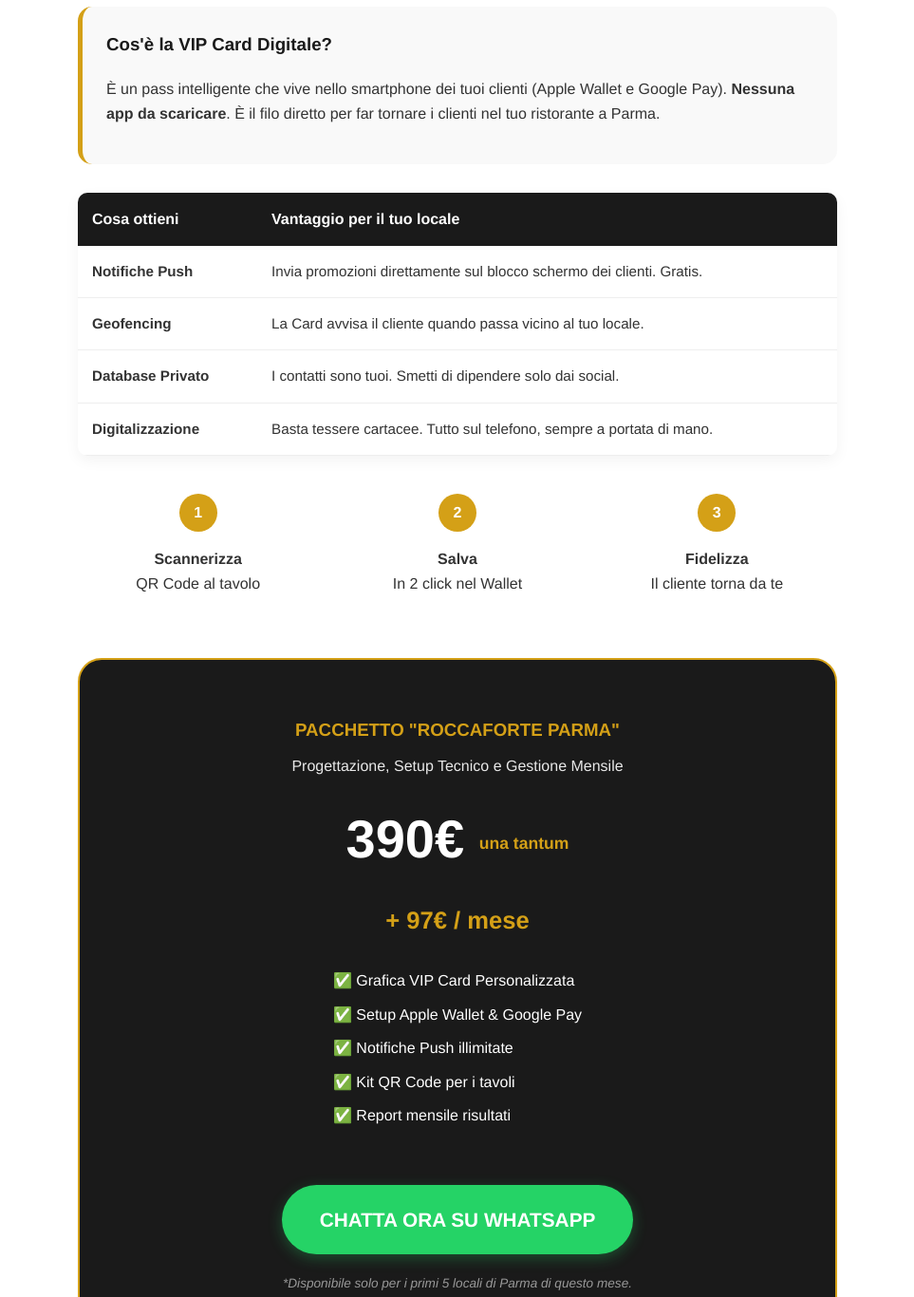
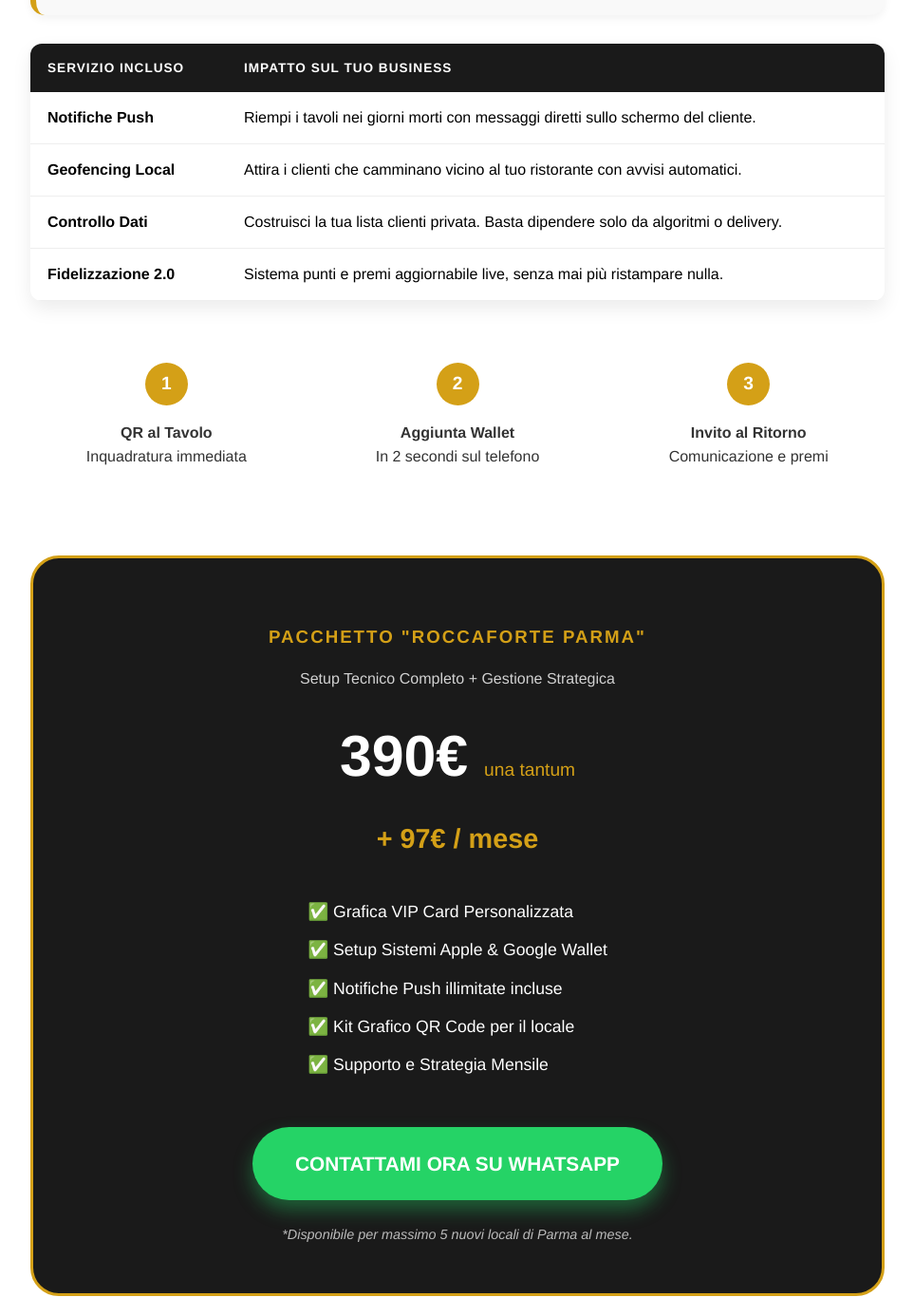
Before and after one commit to metodoessenzialestudio-netizen/Alessandro-Agnetti, a plain HTML site: page index.html in a window 1280 px wide. Shown: the part 222-1588 px from the top of the page at 95% size, without its empty margins (158-1121 px from the left). Drawn offline with Linux system fonts and the light colour scheme.

Commit message:
Update index.html

```diff
--- a/index.html
+++ b/index.html
@@ -1,6 +1,3 @@
-<!DOCTYPE html>
-<html lang="it">
-<head>
 <script async src="https://www.googletagmanager.com/gtag/js?id=G-D5DL2Z7BMP"></script>
 <script>
   window.dataLayer = window.dataLayer || [];
@@ -9,122 +6,105 @@
   gtag('config', 'G-D5DL2Z7BMP');
 </script>
 
-    <meta charset="UTF-8">
-    <meta name="viewport" content="width=device-width, initial-scale=1.0">
-    <title>VIP Card Digitale - Metodo Essenziale</title>
 <style>
-        .vip-section { font-family: 'Helvetica Neue', Helvetica, Arial, sans-serif; line-height: 1.6; color: #333; background-color: #ffffff; padding: 40px 20px; }
-        .vip-container { max-width: 800px; margin: 0 auto; }
-        .vip-header { text-align: center; margin-bottom: 50px; }
-        .vip-header h2 { font-size: 2.2rem; color: #1a1a1a; margin-bottom: 10px; text-transform: uppercase; letter-spacing: 1px; }
-        .vip-header p { font-size: 1.1rem; color: #d4a017; font-weight: bold; }
+    .vip-integration { font-family: 'Helvetica Neue', Helvetica, Arial, sans-serif; line-height: 1.6; color: #333; padding: 40px 0; }
+    .vip-wrap { max-width: 900px; margin: 0 auto; padding: 0 20px; }
 
-        .feature-box { background: #f9f9f9; padding: 25px; border-radius: 15px; margin-bottom: 30px; border-left: 5px solid #d4a017; }
-        .feature-box h3 { margin-top: 0; color: #1a1a1a; }
+    .vip-info-box { background: #f9f9f9; padding: 30px; border-radius: 15px; margin-bottom: 30px; border-left: 6px solid #d4a017; box-shadow: 0 4px 10px rgba(0,0,0,0.05); }
+    .vip-info-box h3 { margin-top: 0; color: #1a1a1a; font-size: 1.5rem; }
 
-        .vip-table { width: 100%; border-collapse: collapse; margin: 30px 0; background: #fff; box-shadow: 0 5px 15px rgba(0,0,0,0.05); border-radius: 10px; overflow: hidden; }
-        .vip-table th { background: #1a1a1a; color: #fff; padding: 15px; text-align: left; }
-        .vip-table td { padding: 15px; border-bottom: 1px solid #eee; font-size: 0.95rem; }
+    .vip-table-res { width: 100%; border-collapse: collapse; margin: 30px 0; background: #fff; border-radius: 12px; overflow: hidden; box-shadow: 0 8px 20px rgba(0,0,0,0.08); }
+    .vip-table-res th { background: #1a1a1a; color: #fff; padding: 18px; text-align: left; text-transform: uppercase; font-size: 0.85rem; letter-spacing: 1px; }
+    .vip-table-res td { padding: 18px; border-bottom: 1px solid #eee; font-size: 1rem; }
 
-        .steps-container { display: flex; flex-wrap: wrap; justify-content: space-between; gap: 20px; margin: 40px 0; text-align: center; }
-        .step { flex: 1; min-width: 200px; }
-        .step-number { background: #d4a017; color: #fff; width: 40px; height: 40px; border-radius: 50%; display: flex; align-items: center; justify-content: center; margin: 0 auto 15px; font-weight: bold; }
+    .process-steps { display: flex; flex-wrap: wrap; justify-content: space-between; gap: 20px; margin: 50px 0; text-align: center; }
+    .process-step { flex: 1; min-width: 200px; padding: 15px; }
+    .num-circle { background: #d4a017; color: #fff; width: 45px; height: 45px; border-radius: 50%; display: flex; align-items: center; justify-content: center; margin: 0 auto 15px; font-weight: bold; font-size: 1.2rem; }
 
-        .price-card { background: #1a1a1a; color: #fff; padding: 40px; border-radius: 25px; text-align: center; margin-top: 50px; border: 2px solid #d4a017; }
-        .price-tag { font-size: 3.5rem; font-weight: bold; margin: 20px 0; color: #fff; }
-        .price-tag span { font-size: 1.1rem; color: #d4a017; vertical-align: middle; }
-        .price-sub { font-size: 1.6rem; color: #d4a017; margin-bottom: 30px; font-weight: bold; }
+    .offer-box { background: #1a1a1a; color: #fff; padding: 50px 30px; border-radius: 30px; text-align: center; margin-top: 60px; border: 3px solid #d4a017; position: relative; }
+    .price-main { font-size: 3.8rem; font-weight: bold; margin: 15px 0; display: block; }
+    .price-main span { font-size: 1.2rem; color: #d4a017; font-weight: normal; }
+    .price-recurring { font-size: 1.8rem; color: #d4a017; margin-bottom: 30px; font-weight: bold; display: block; }
 
-        .cta-button { display: inline-block; background: #25d366; color: #fff; padding: 20px 40px; border-radius: 50px; text-decoration: none; font-weight: bold; font-size: 1.3rem; margin-top: 20px; transition: transform 0.2s; box-shadow: 0 4px 15px rgba(37, 211, 102, 0.3); }
-        .cta-button:hover { transform: scale(1.05); }
-        .urgency { font-size: 0.85rem; color: #999; margin-top: 20px; font-style: italic; }
+    .btn-wa { display: inline-block; background: #25d366; color: #fff; padding: 22px 45px; border-radius: 60px; text-decoration: none; font-weight: bold; font-size: 1.3rem; transition: all 0.3s ease; box-shadow: 0 10px 20px rgba(37, 211, 102, 0.4); }
+    .btn-wa:hover { transform: translateY(-3px); box-shadow: 0 15px 25px rgba(37, 211, 102, 0.5); }
+    .limit-tag { font-size: 0.9rem; color: #bbb; margin-top: 25px; display: block; font-style: italic; }
 
-        @media (max-width: 600px) {
-            .vip-header h2 { font-size: 1.7rem; }
-            .price-tag { font-size: 2.8rem; }
-            .steps-container { flex-direction: column; }
+    @media (max-width: 650px) {
+        .price-main { font-size: 2.8rem; }
+        .process-steps { flex-direction: column; }
     }
 </style>
-</head>
-<body>
 
-<section class="vip-section">
-    <div class="vip-container">
+<div class="vip-integration">
+    <div class="vip-wrap">
 
-        <div class="vip-header">
-            <h2>Soluzioni Digitali per la Ristorazione</h2>
-            <p>Porta il tuo locale di Parma nel futuro</p>
+        <div class="vip-info-box">
+            <h3>Cos'è la VIP Card Digitale?</h3>
+            <p>È un'estensione del tuo brand che vive nel <strong>Wallet</strong> dei tuoi clienti (Apple e Google). Elimina le vecchie tessere cartacee e crea un canale di comunicazione istantaneo e gratuito tra il tuo locale di Parma e i tuoi clienti migliori.</p>
         </div>
 
-        <div class="feature-box">
-            <h3>Cos'è la VIP Card Digitale?</h3>
-            <p>È un pass intelligente che vive nello smartphone dei tuoi clienti (Apple Wallet e Google Pay). <strong>Nessuna app da scaricare</strong>. È il filo diretto per far tornare i clienti nel tuo ristorante a Parma.</p>
-        </div>
-
-        <table class="vip-table">
+        <table class="vip-table-res">
             <thead>
                 <tr>
-                    <th>Cosa ottieni</th>
-                    <th>Vantaggio per il tuo locale</th>
+                    <th>Servizio Incluso</th>
+                    <th>Impatto sul tuo Business</th>
                 </tr>
             </thead>
             <tbody>
                 <tr>
                     <td><strong>Notifiche Push</strong></td>
-                    <td>Invia promozioni direttamente sul blocco schermo dei clienti. Gratis.</td>
+                    <td>Riempi i tavoli nei giorni morti con messaggi diretti sullo schermo del cliente.</td>
                 </tr>
                 <tr>
-                    <td><strong>Geofencing</strong></td>
-                    <td>La Card avvisa il cliente quando passa vicino al tuo locale.</td>
+                    <td><strong>Geofencing Local</strong></td>
+                    <td>Attira i clienti che camminano vicino al tuo ristorante con avvisi automatici.</td>
                 </tr>
                 <tr>
-                    <td><strong>Database Privato</strong></td>
-                    <td>I contatti sono tuoi. Smetti di dipendere solo dai social.</td>
+                    <td><strong>Controllo Dati</strong></td>
+                    <td>Costruisci la tua lista clienti privata. Basta dipendere solo da algoritmi o delivery.</td>
                 </tr>
                 <tr>
-                    <td><strong>Digitalizzazione</strong></td>
-                    <td>Basta tessere cartacee. Tutto sul telefono, sempre a portata di mano.</td>
+                    <td><strong>Fidelizzazione 2.0</strong></td>
+                    <td>Sistema punti e premi aggiornabile live, senza mai più ristampare nulla.</td>
                 </tr>
             </tbody>
         </table>
 
-        <div class="steps-container">
-            <div class="step">
-                <div class="step-number">1</div>
-                <p><strong>Scannerizza</strong><br>QR Code al tavolo</p>
+        <div class="process-steps">
+            <div class="process-step">
+                <div class="num-circle">1</div>
+                <p><strong>QR al Tavolo</strong><br>Inquadratura immediata</p>
             </div>
-            <div class="step">
-                <div class="step-number">2</div>
-                <p><strong>Salva</strong><br>In 2 click nel Wallet</p>
+            <div class="process-step">
+                <div class="num-circle">2</div>
+                <p><strong>Aggiunta Wallet</strong><br>In 2 secondi sul telefono</p>
             </div>
-            <div class="step">
-                <div class="step-number">3</div>
-                <p><strong>Fidelizza</strong><br>Il cliente torna da te</p>
+            <div class="process-step">
+                <div class="num-circle">3</div>
+                <p><strong>Invito al Ritorno</strong><br>Comunicazione e premi</p>
             </div>
         </div>
 
-        <div class="price-card">
-            <h3 style="color: #d4a017; text-transform: uppercase; margin-bottom: 10px;">Pacchetto "Roccaforte Parma"</h3>
-            <p style="margin-top: 0; opacity: 0.9;">Progettazione, Setup Tecnico e Gestione Mensile</p>
+        <div class="offer-box">
+            <h3 style="color: #d4a017; text-transform: uppercase; letter-spacing: 2px; margin-bottom: 5px;">Pacchetto "Roccaforte Parma"</h3>
+            <p style="margin-bottom: 20px; opacity: 0.8;">Setup Tecnico Completo + Gestione Strategica</p>
 
-            <div class="price-tag">390€ <span>una tantum</span></div>
-            <div class="price-sub">+ 97€ / mese</div>
+            <span class="price-main">390€ <span>una tantum</span></span>
+            <span class="price-recurring">+ 97€ / mese</span>
 
-            <ul style="text-align: left; display: inline-block; margin: 0 auto 30px; padding: 0; list-style: none; max-width: 300px;">
-                <li style="margin-bottom: 10px;">✅ Grafica VIP Card Personalizzata</li>
-                <li style="margin-bottom: 10px;">✅ Setup Apple Wallet & Google Pay</li>
-                <li style="margin-bottom: 10px;">✅ Notifiche Push illimitate</li>
-                <li style="margin-bottom: 10px;">✅ Kit QR Code per i tavoli</li>
-                <li style="margin-bottom: 10px;">✅ Report mensile risultati</li>
+            <ul style="text-align: left; display: inline-block; margin: 10px auto 40px; padding: 0; list-style: none; font-size: 1.1rem;">
+                <li style="margin-bottom: 12px;">✅ Grafica VIP Card Personalizzata</li>
+                <li style="margin-bottom: 12px;">✅ Setup Sistemi Apple & Google Wallet</li>
+                <li style="margin-bottom: 12px;">✅ Notifiche Push illimitate incluse</li>
+                <li style="margin-bottom: 12px;">✅ Kit Grafico QR Code per il locale</li>
+                <li style="margin-bottom: 12px;">✅ Supporto e Strategia Mensile</li>
             </ul>
 
             <br>
-            <a href="https://wa.me/393479425074" class="cta-button">CHATTA ORA SU WHATSAPP</a>
-            <p class="urgency">*Disponibile solo per i primi 5 locali di Parma di questo mese.</p>
+            <a href="https://wa.me/393479425074" class="btn-wa">CONTATTAMI ORA SU WHATSAPP</a>
+            <span class="limit-tag">*Disponibile per massimo 5 nuovi locali di Parma al mese.</span>
         </div>
 
     </div>
-</section>
-
-</body>
-</html>
+</div>
```
Lines whose indentation alone changed are shown as unchanged.
